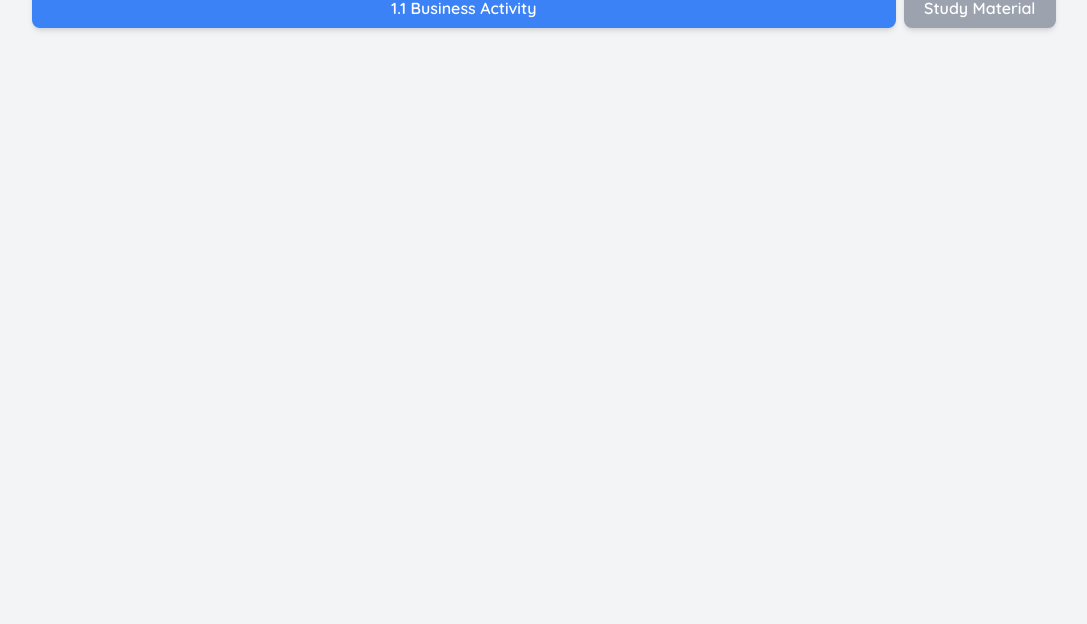
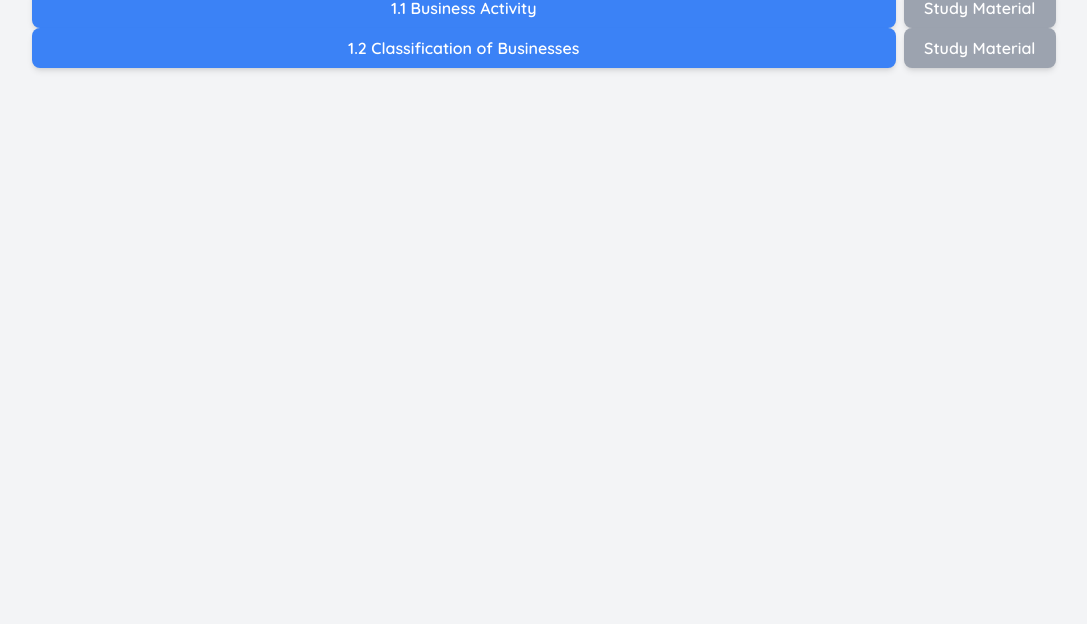
Before and after one commit to varunaditya-plus/Blanks, a plain HTML site: page index.html in a window 1280 px wide. Shown: the part 176-800 px from the top of the page, without its empty margins (96-1183 px from the left). Drawn offline with nearby package versions, Linux system fonts and the light colour scheme.

Commit message:
Update index.html

```diff
--- a/index.html
+++ b/index.html
@@ -21,6 +21,7 @@
     <div class="h-full w-full p-32">
         <h1 class="text-3xl font-bold">Business</h1>
         <div class="flex flex-col md:flex-row gap-2 unit" data-unit="1.1 Business Activity"></div>
+        <div class="flex flex-col md:flex-row gap-2 unit" data-unit="1.2 Classification of Businesses"></div>
     </div>
 
     <script>
```
